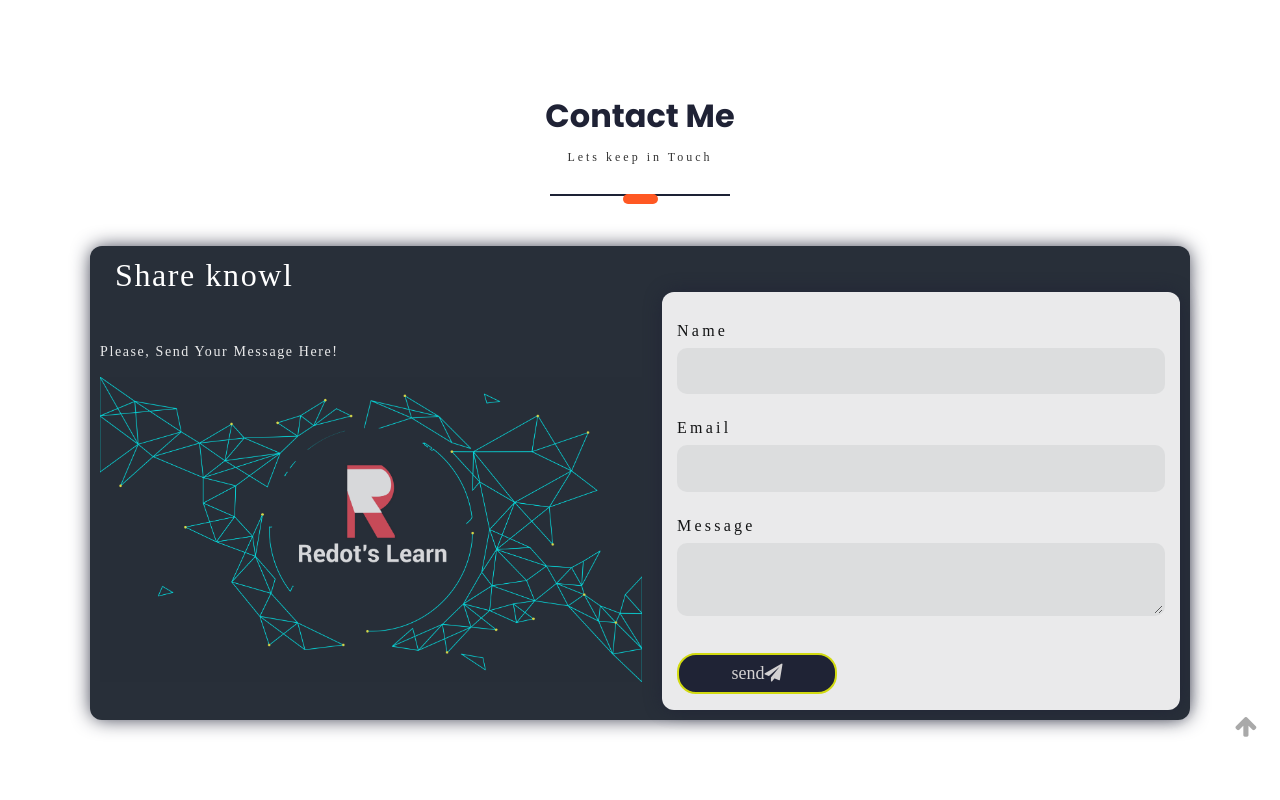
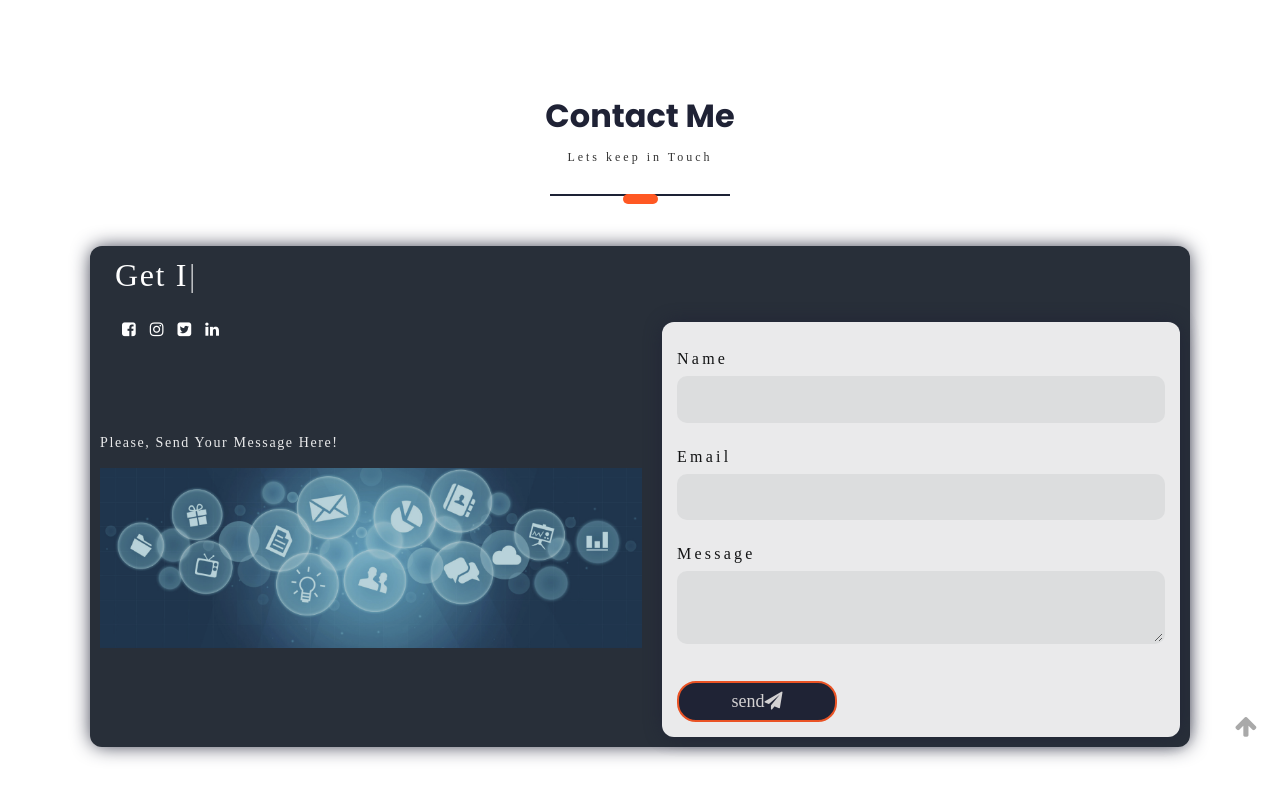
Before and after one commit to insarahil/Portfolio_React, a React (Create React App) app in the folder client/: page / in a window 1280 px wide. Shown: the part 2785-3585 px from the top of the page. Built offline with nearby package versions, Linux system fonts and the light colour scheme; a web font is replaced by a local one.

Commit message:
contact form styling

```diff
--- a/client/src/PortfolioContainer/ContactMe/ContactMe.css
+++ b/client/src/PortfolioContainer/ContactMe/ContactMe.css
@@ -105,7 +105,7 @@
   outline: none;
   width: 900px;
   color: rgb(230, 227, 227);
-    border: 2px solid #e5ed0c;
+  border: 2px solid var(--dark-orange);
   font-size: 12px;
   border-radius: 19px;
   background-color: #1f2235;
@@ -116,7 +116,7 @@
 }
 
 form button:hover {
-    background-color: #1f2235;
+  background-color: var(--dark-orange);
   transition: all ease 1s;
   border: 2px solid #1f2235;
 }
--- a/client/src/PortfolioContainer/ContactMe/ContactMe.js
+++ b/client/src/PortfolioContainer/ContactMe/ContactMe.js
@@ -1,17 +1,16 @@
-import React, {useState} from 'react';
-import Typical from 'react-typical';
-import axios from 'axios'
-import {toast} from 'react-toastify'
+import React, { useState } from "react";
+import Typewriter from "typewriter-effect";
+import axios from "axios";
+import { toast } from "react-toastify";
 
-import imgBack from '../../../src/images/mailz.png';
-import load1 from '../../../src/images/load2.gif';
-import ScreenHeading from '../../utilities/ScreenHeading/ScreenHeading';
-import ScrollService from '../../utilities/ScrollService';
-import Animations from '../../utilities/Animations';
+import imgBack from "../../../src/images/mailz.jpeg";
+import load1 from "../../../src/images/load2.gif";
+import ScreenHeading from "../../utilities/ScreenHeading/ScreenHeading";
+import ScrollService from "../../utilities/ScrollService";
+import Animations from "../../utilities/Animations";
 import "./ContactMe.css";
 
 export default function Contactme(props) {
-
   let fadeInScreenHandler = (screen) => {
     if (screen.fadeInScreen !== props.id) return;
     Animations.animations.fadeInScreen(props.id);
@@ -35,7 +34,7 @@ export default function Contactme(props) {
     setMessage(e.target.value);
   };
   console.log(name);
-    const submitForm = async (e) =>{
+  const submitForm = async (e) => {
     e.preventDefault();
     try {
       let data = {
@@ -43,82 +42,84 @@ export default function Contactme(props) {
         email,
         message,
       };
-            setBool(true)
-            const res = await axios.post('/contact', data)
-            if(name.length === 0 || email.length === 0 || message.length === 0){
-                setBanner(res.data.msg)
-                toast.error(res.data.msg)
-                setBool (false)
-            }else if(res.status === 200){
-                setBanner(res.data.msg)
-                toast.success(res.data.msg)
-                setBool (false);
+      setBool(true);
+      const res = await axios.post("/contact", data);
+      if (name.length === 0 || email.length === 0 || message.length === 0) {
+        setBanner(res.data.msg);
+        toast.error(res.data.msg);
+        setBool(false);
+      } else if (res.status === 200) {
+        setBanner(res.data.msg);
+        toast.success(res.data.msg);
+        setBool(false);
 
         setName("");
         setEmail("");
         setMessage("");
       }
     } catch (error) {
-            console.log(error)
-
+      console.log(error);
     }
   };
 
   return (
-        <div className='main-container fade-in' id={props.id || ""}>
-            <ScreenHeading subHeading={"Lets keep in Touch"} title={"Contact Me"}/>
-            <div className='central-form'>
-                <div className='col'>
-                <h2 className='title'>
-                    <Typical
-                        loop={Infinity}
-                        steps={[
-                        "Have a discussion..",
-                        1000,
-                        "Share experience",
-                        1000,
-                        "Share knowledge..",
-                        1000,
-                        ]}
+    <div className="main-container fade-in" id={props.id || ""}>
+      <ScreenHeading subHeading={"Lets keep in Touch"} title={"Contact Me"} />
+      <div className="central-form">
+        <div className="col">
+          <h2 className="title">
+            {""}
+            <Typewriter
+              options={{
+                strings: ["Emain Me and 📧", "Get In Touch🤝"],
+                autoStart: true,
+                loop: true,
+              }}
             />
           </h2>
+          <a href="/">
+            <i className="fa fa-facebook-square"></i>
+          </a>
+          <a href="/">
+            <i className="fa fa-instagram"></i>
+          </a>
+          <a href="/">
+            <i className="fa fa-twitter-square"></i>
+          </a>
+          <a href="/">
+            <i className="fa fa-linkedin"></i>
+          </a>
         </div>
-                <div className='back-form'>
-                    <div className='img-back'>
+        <div className="back-form">
+          <div className="img-back">
             <h4>
               Please, Send Your Message Here!
               <p></p>
-                            <img src={imgBack} alt='image is missing'/>
+              <img src={imgBack} alt="image is missing" />
             </h4>
           </div>
           <form onSubmit={submitForm}>
             <p>{banner}</p>
-                        <label htmlFor='name'>Name</label>
-                        <input type='text'
-                        onChange={handleName}
-                        value={name}
-                        />
+            <label htmlFor="name">Name</label>
+            <input type="text" onChange={handleName} value={name} />
 
-                        <label htmlFor='email'>Email</label>
-                        <input type='email'
-                        onChange={handleEmail}
-                        value={email}
-                        />
+            <label htmlFor="email">Email</label>
+            <input type="email" onChange={handleEmail} value={email} />
 
-                        <label htmlFor='message'>Message</label>
-                        <textarea type='text'
-                        onChange={handleMessage}
-                        value={message}
-                        />
+            <label htmlFor="message">Message</label>
+            <textarea type="text" onChange={handleMessage} value={message} />
 
-                        <div className='send-btn'>
-                            <button type='submit'>
+            <div className="send-btn">
+              <button type="submit">
                 send
-                                <i className='fa fa-paper-plane'/>
-                                {bool?(<b className='load'>
-                                    <img src={load1} alt='image not responding'/>
-                                </b>):("")}
-
+                <i className="fa fa-paper-plane" />
+                {bool ? (
+                  <b className="load">
+                    <img src={load1} alt="image not responding" />
+                  </b>
+                ) : (
+                  ""
+                )}
               </button>
             </div>
           </form>
```
Lines whose indentation alone changed are shown as unchanged.
